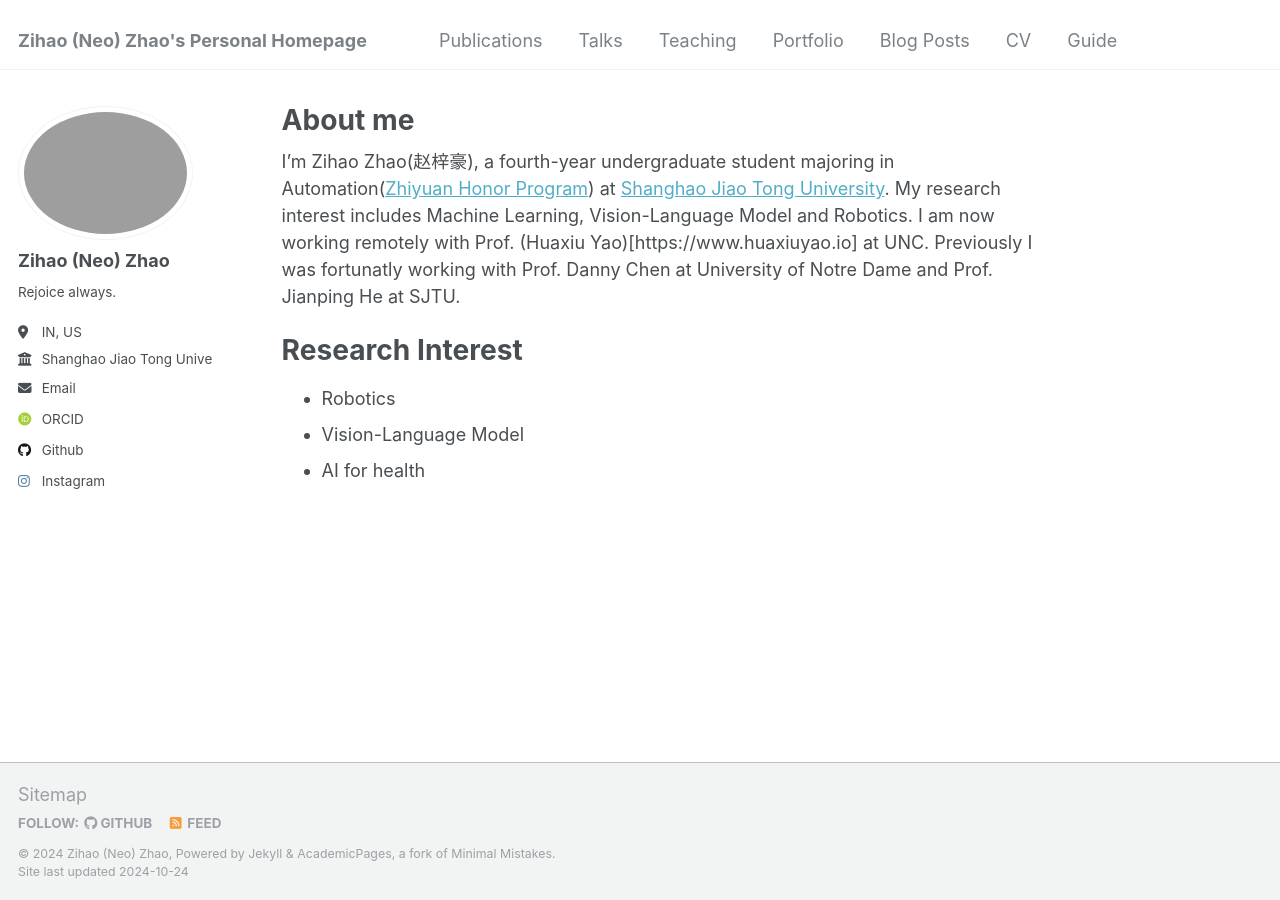
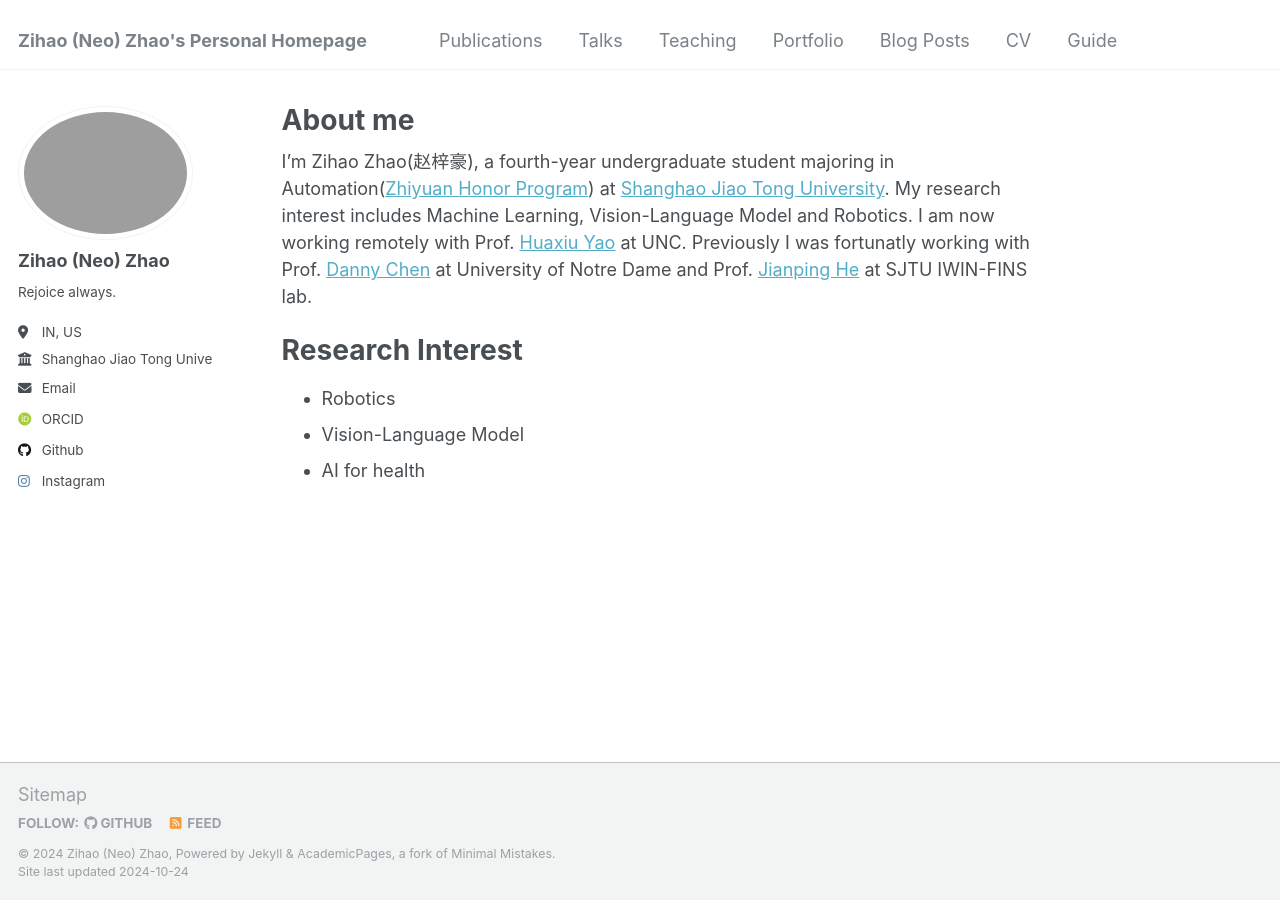
Before and after one commit to neo1zh/neo1zh.github.io, a Jekyll site: the page built from _pages/about.md, in a window 1280 px wide. Built offline with Jekyll 4.4.1, drawn with Linux system fonts in a browser that asks for light colours; some web fonts are replaced.

Commit message:
Update about.md

```diff
--- a/_pages/about.md
+++ b/_pages/about.md
@@ -8,7 +8,7 @@ redirect_from:
 ---
 
 
-I'm Zihao Zhao(赵梓豪), a fourth-year undergraduate student majoring in Automation([Zhiyuan Honor Program](https://en.zhiyuan.sjtu.edu.cn/en)) at [Shanghao Jiao Tong University](https://en.sjtu.edu.cn). My research interest includes Machine Learning, Vision-Language Model and Robotics. I am now working remotely with Prof. (Huaxiu Yao)[https://www.huaxiuyao.io] at UNC. Previously I was fortunatly working with Prof. Danny Chen at University of Notre Dame and Prof. Jianping He at SJTU.
+I'm Zihao Zhao(赵梓豪), a fourth-year undergraduate student majoring in Automation([Zhiyuan Honor Program](https://en.zhiyuan.sjtu.edu.cn/en)) at [Shanghao Jiao Tong University](https://en.sjtu.edu.cn). My research interest includes Machine Learning, Vision-Language Model and Robotics. I am now working remotely with Prof. [Huaxiu Yao](https://www.huaxiuyao.io) at UNC. Previously I was fortunatly working with Prof. [Danny Chen](https://www3.nd.edu/~dchen/) at University of Notre Dame and Prof. [Jianping He](https://iwin-fins.com) at SJTU IWIN-FINS lab.
 
 Research Interest
 =====
```
